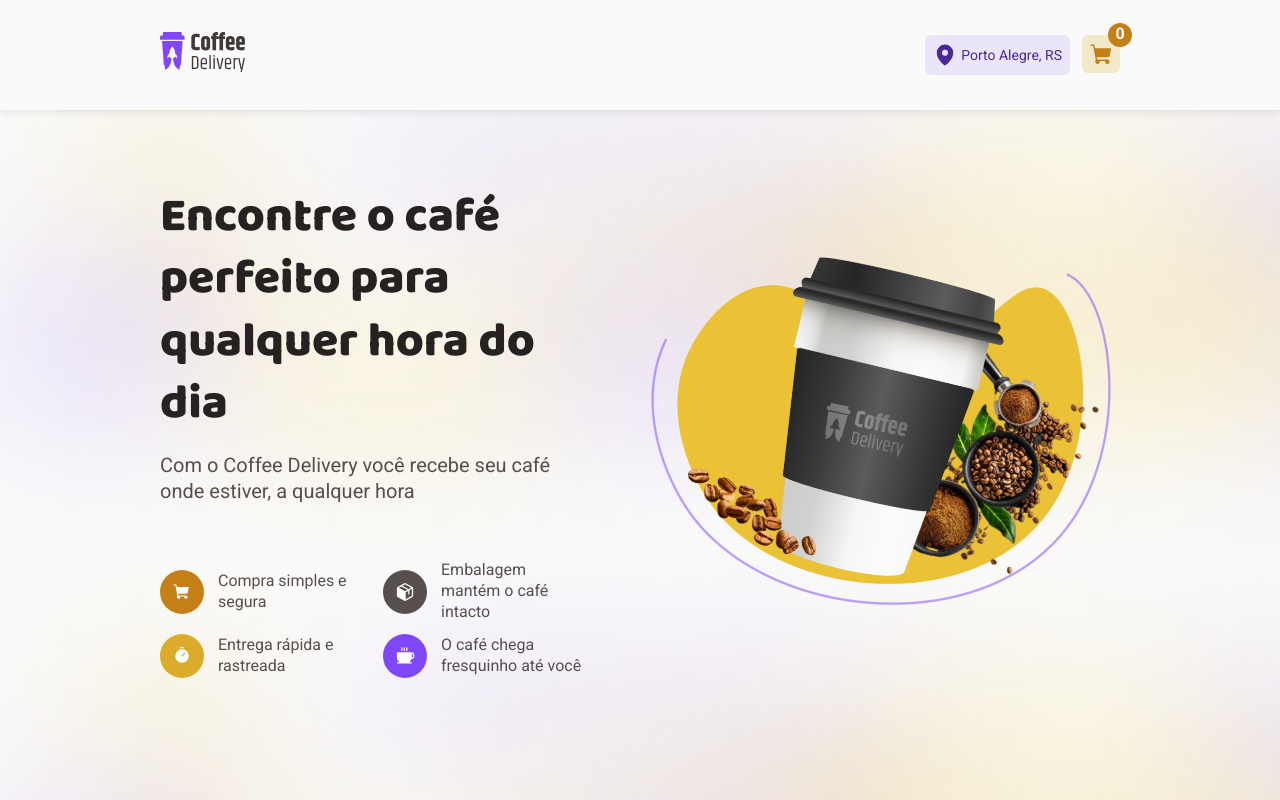
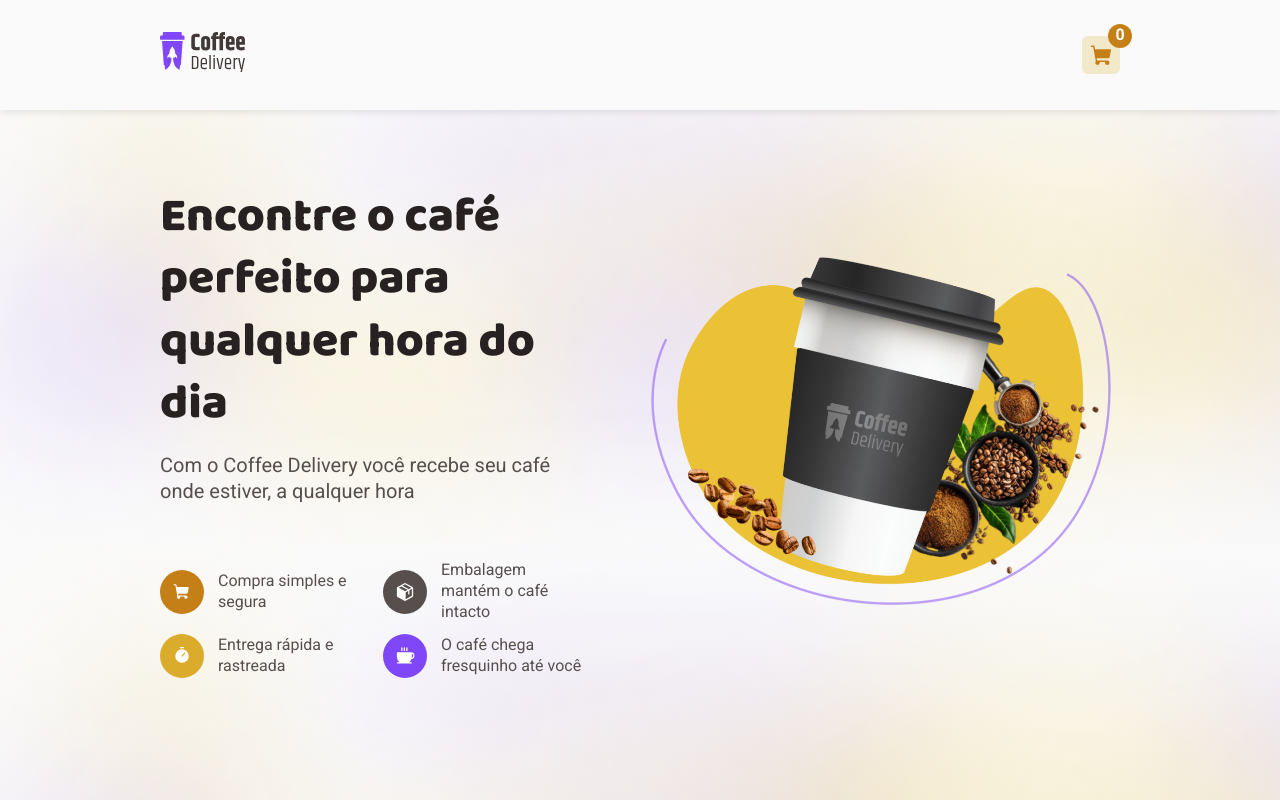
Before and after one commit to Cipriano99/ignite-coffee-delivery, a React (Vite) app: page / in a window 1280 px wide. Shown: the top 800 px of the page. Built offline with nearby package versions, Linux system fonts and the light colour scheme.

Commit message:
feat(navbar): show city to delivery

```diff
--- a/src/components/Navbar/index.tsx
+++ b/src/components/Navbar/index.tsx
@@ -3,8 +3,11 @@
 import { NavContainer } from './styled'
 import { CartButton } from '../CartButton'
 import { Link } from 'react-router-dom'
+import { useCartCoffees } from '../../hooks/useCartCoffees'
 
 export const Navbar = () => {
+  const { address } = useCartCoffees()
+
   return (
     <NavContainer>
       <Link to="/">
@@ -12,10 +15,12 @@
       </Link>
 
       <div>
-        <span className="location">
-          <MapPin size={24} weight="fill" />
-          Porto Alegre, RS
-        </span>
+        {address?.cep && (
+          <span className="location">
+            <MapPin size={24} weight="fill" />
+            {address.cidade}, {address.uf}
+          </span>
+        )}
         <CartButton />
       </div>
     </NavContainer>
```
